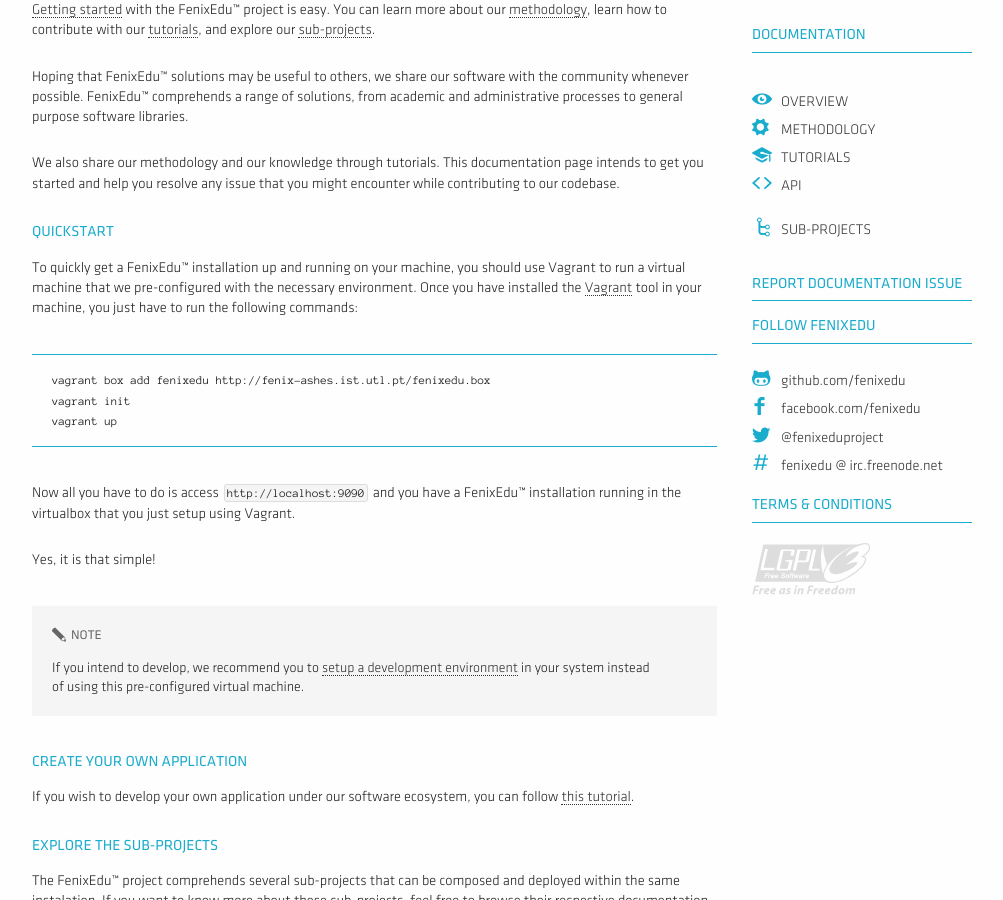
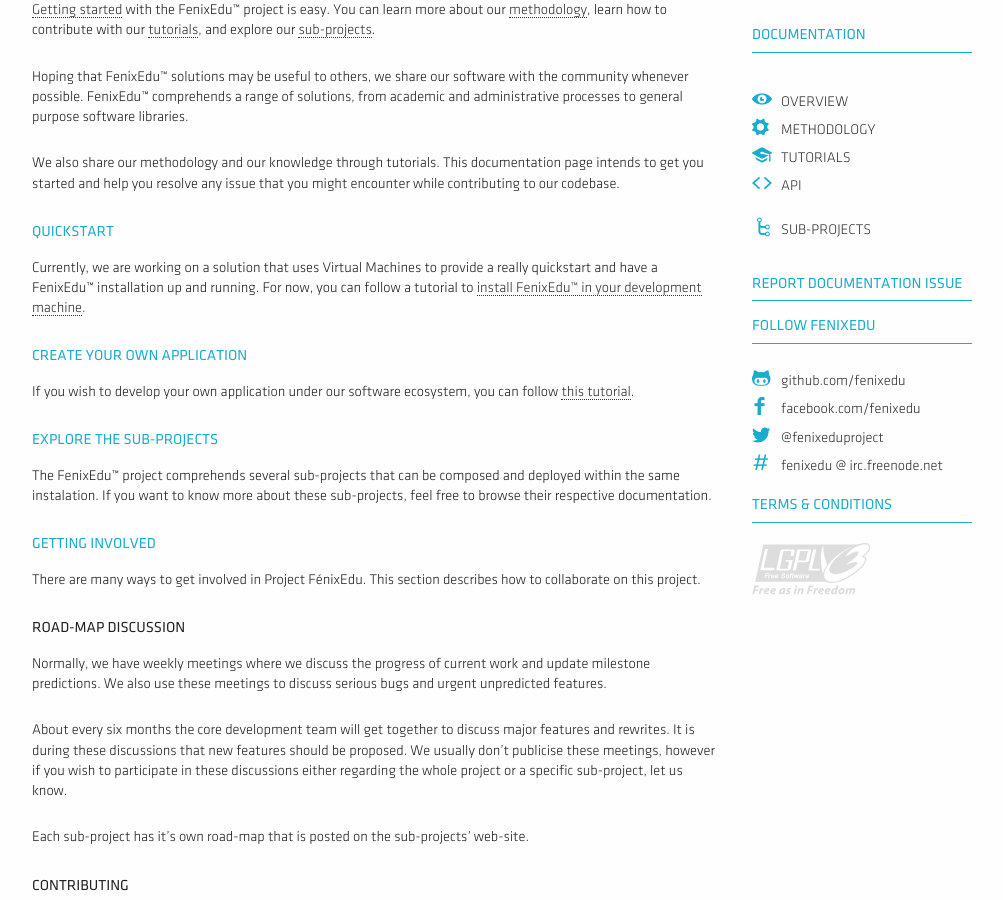
Before and after one commit to FenixEdu/fenixedu.github.io, a Jekyll site: the page built from dev/overview/index.md, in a window 1280 px wide and 900 px high, scrolled down 324 px. Shown: the whole window, without its empty margins (128-1131 px from the left). Built offline with Jekyll 4.4.1, drawn with Linux system fonts in a browser that asks for light colours; nearby versions of some CDN libraries; Markdown is read by kramdown in place of the engine named in the settings.

Commit message:
Removed Vagrant Quickstart for now

````diff
--- a/dev/overview/index.md
+++ b/dev/overview/index.md
@@ -18,26 +18,8 @@ to get you started and help you resolve any issue that you might encounter while
 
 
 ### Quickstart
-To quickly get a FenixEdu™ installation up and running on your machine, you should use
-Vagrant to run a virtual machine that we pre-configured with the necessary environment.
-Once you have installed the [Vagrant][Vagrant] tool in your machine, you just have to run the
-following commands:
-
-{% highlight bash %}
-vagrant box add fenixedu http://fenix-ashes.ist.utl.pt/fenixedu.box
-vagrant init
-vagrant up
-{% endhighlight %}
-
-
-Now all you have to do is access ```http://localhost:9090``` and you have a FenixEdu™ installation
-running in the virtualbox that you just setup using Vagrant.
-
-Yes, it is that simple!
-
-> <span>note</span>
-> If you intend to develop, we recommend you to [setup a development environment][Setup your development environment] in your
-> system instead of using this pre-configured virtual machine.
+Currently, we are working on a solution that uses Virtual Machines to provide a really quickstart and have a FenixEdu™ installation up and running.
+For now, you can follow a tutorial to [install FenixEdu™ in your development machine][install FenixEdu™ in your development machine].
 
 ### Create Your Own Application
 
@@ -86,5 +68,6 @@ community.
 [SubProjects]: /dev/sub-projects
 [Setup your development environment]: /dev/tutorials/setup-your-development-environment/
 [Create your own application]: /dev/tutorials/create-your-own-application/
+[install FenixEdu™ in your development machine]: /dev/tutorials/install-fenix-edu/
 [Vagrant]: http://vagrantup.com/
 [dsi@ist.utl.pt]: mailto:dsi@ist.utl.pt
````
